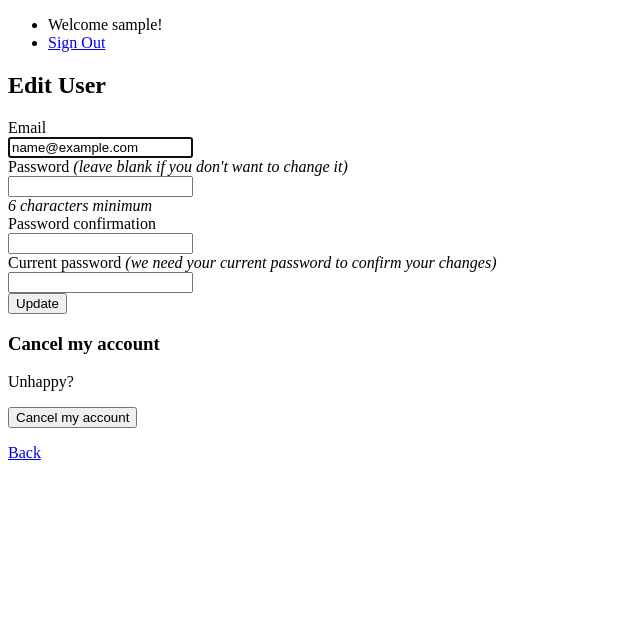
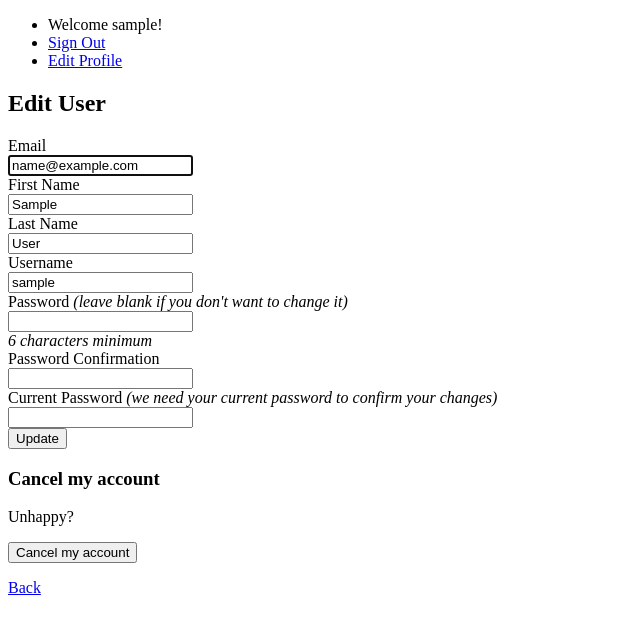
Before and after one commit to andrewprogers/movie-review-site, a Rails app: page /users/edit in a window 1280 px wide. Shown: the top 634 px of the page, without its empty margins (0-640 px from the left). Run offline with Rails 7, Linux system fonts and the light colour scheme; the visitor is signed in with stand-in values (Sample User, id 1).

Commit message:
Add user edit feature

```diff
--- a/app/controllers/application_controller.rb
+++ b/app/controllers/application_controller.rb
@@ -7,5 +7,6 @@ class ApplicationController < ActionController::Base
 
  def configure_permitted_parameters
    devise_parameter_sanitizer.permit(:sign_up, keys: [:first_name, :last_name, :username])
+   devise_parameter_sanitizer.permit(:account_update, keys: [:first_name, :last_name, :username])
  end
 end
--- a/app/views/devise/registrations/edit.html.erb
+++ b/app/views/devise/registrations/edit.html.erb
@@ -6,6 +6,21 @@
   <div class="field">
     <%= f.label :email %><br />
     <%= f.email_field :email, autofocus: true %>
+  </div>
+
+  <div class="field">
+    <%= f.label :first_name, "First Name" %><br />
+    <%= f.text_field :first_name %>
+  </div>
+
+  <div class="field">
+    <%= f.label :last_name, "Last Name" %><br />
+    <%= f.text_field :last_name %>
+  </div>
+
+  <div class="field">
+    <%= f.label :username %><br />
+    <%= f.text_field :username %>
   </div>
 
   <% if devise_mapping.confirmable? && resource.pending_reconfirmation? %>
@@ -22,12 +37,12 @@
   </div>
 
   <div class="field">
-    <%= f.label :password_confirmation %><br />
+    <%= f.label :password_confirmation, "Password Confirmation" %><br />
     <%= f.password_field :password_confirmation, autocomplete: "off" %>
   </div>
 
   <div class="field">
-    <%= f.label :current_password %> <i>(we need your current password to confirm your changes)</i><br />
+    <%= f.label :current_password, "Current Password" %> <i>(we need your current password to confirm your changes)</i><br />
     <%= f.password_field :current_password, autocomplete: "off" %>
   </div>
 
--- a/app/views/layouts/application.html.erb
+++ b/app/views/layouts/application.html.erb
@@ -14,6 +14,7 @@
         <% if user_signed_in? %>
           <li>Welcome <%= current_user.username %>!</li>
           <li><%= link_to "Sign Out", destroy_user_session_path, method: :delete %></li>
+          <li><%= link_to "Edit Profile", edit_user_registration_path %></li>
         <% else %>
           <li><%= link_to 'Sign Up', new_user_registration_path %></li>
           <li><%= link_to 'Sign In', new_user_session_path %></li>
```
Also changed, not shown: spec/features/user_edits_profile_spec.rb (added, +90 -0 lines).
